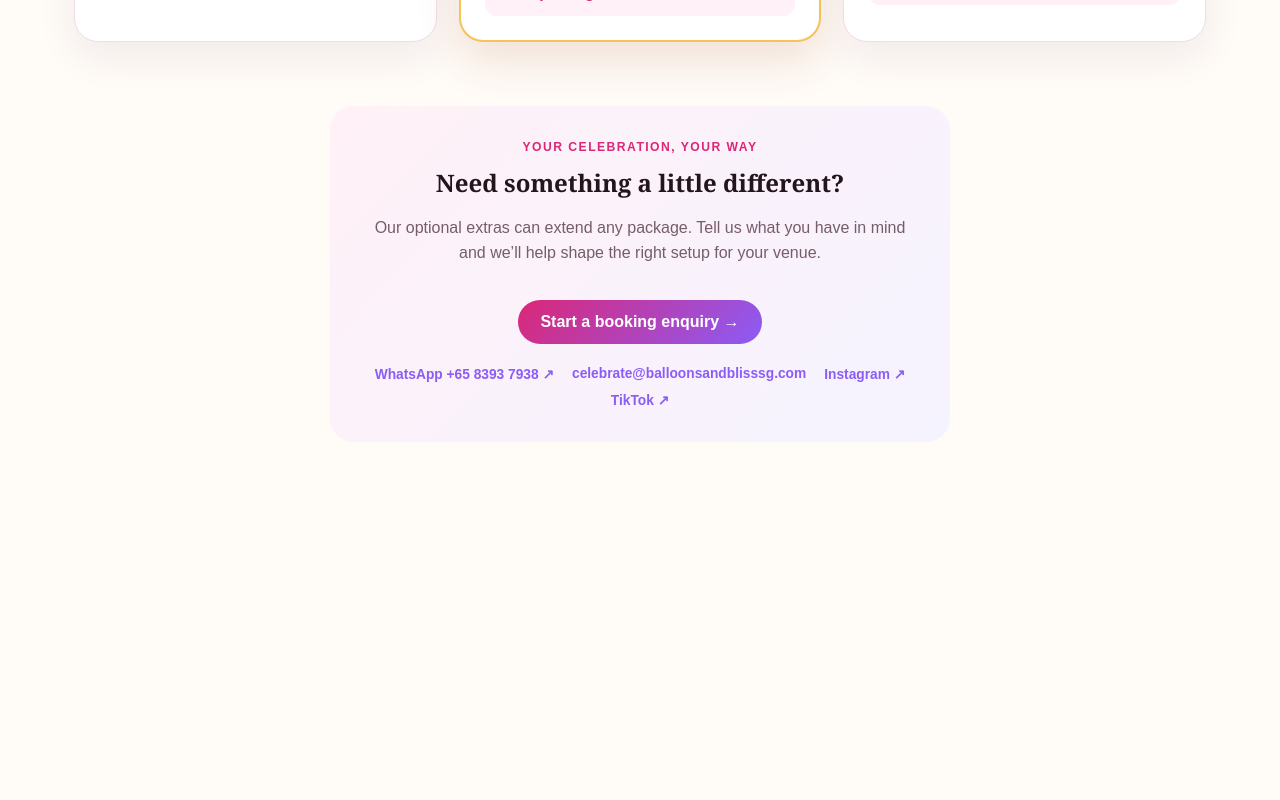
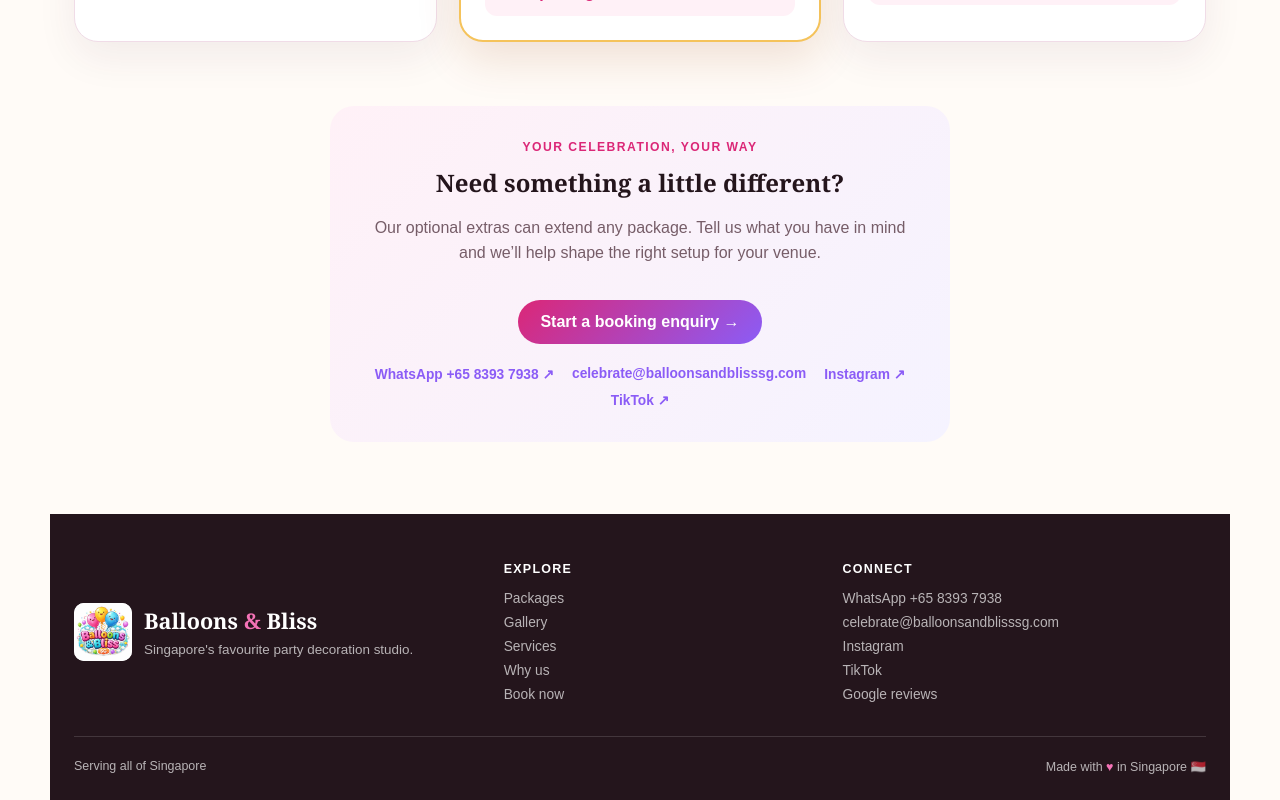
Before and after one commit to udaykanttiwari28-arch/Baloon-and-bliss, a Next.js app: page / in a window 1280 px wide. Shown: the part 2229-3029 px from the top of the page. Before the commit the page ends 2751 px from the top, so only its background shows below. Built offline with nearby package versions, Linux system fonts and the light colour scheme; no server answers.

Commit message:
Add consistent public site footer

```diff
--- a/app/booking/page.tsx
+++ b/app/booking/page.tsx
@@ -3,6 +3,7 @@ import { exampleCatalogue } from '../../src/catalogue/fixtures';
 import { getProductBySlug } from '../../src/catalogue/catalogue';
 import BookingForm from './booking-form';
 import SiteNav from '../../src/components/site-nav';
+import SiteFooter from '../../src/components/site-footer';
 
 export default async function BookingPage({
   searchParams,
@@ -22,6 +23,7 @@ export default async function BookingPage({
         <p className="lede">Share the essentials and our team will follow up with availability, setup details, and a confirmed quote.</p>
       </header>
       <BookingForm selectedProduct={product?.slug} />
+      <SiteFooter />
     </main>
   );
 }
--- a/app/catalogue/[slug]/page.tsx
+++ b/app/catalogue/[slug]/page.tsx
@@ -4,6 +4,7 @@ import { getProductBySlug } from '../../../src/catalogue/catalogue';
 import { exampleCatalogue } from '../../../src/catalogue/fixtures';
 import { getCatalogueProducts } from '../../../src/catalogue/storage';
 import SiteNav from '../../../src/components/site-nav';
+import SiteFooter from '../../../src/components/site-footer';
 
 export const dynamic = 'force-dynamic';
 
@@ -49,6 +50,7 @@ export default async function ProductPage({ params }: { params: Promise<{ slug:
           </div>
         </section>
       </div>
+      <SiteFooter />
     </main>
   );
 }
--- a/app/catalogue/page.tsx
+++ b/app/catalogue/page.tsx
@@ -2,6 +2,7 @@ import Link from 'next/link';
 import { listActiveProducts } from '../../src/catalogue/catalogue';
 import { getCatalogueProducts } from '../../src/catalogue/storage';
 import SiteNav from '../../src/components/site-nav';
+import SiteFooter from '../../src/components/site-footer';
 
 export const dynamic = 'force-dynamic';
 
@@ -30,7 +31,7 @@ export default async function CataloguePage() {
           <div><span className="benefit-icon">＋</span><strong>Complete venue styling</strong><small>Backdrops, balloons, entrance, wall, floor and dessert table decor.</small></div>
         </div>
       </section>
-      <section className="services-note" aria-label="Our services"><p className="eyebrow">Made for your moment</p><h2>More than balloons.</h2><p>Choose a package for a beautiful starting point, then personalise it with custom backdrops, themed cutouts, pedestals, number lights, welcome boards and thoughtful finishing touches. We provide stress-free setup and delivery at your venue across Singapore.</p>
+      <section className="services-note" id="services" aria-label="Our services"><p className="eyebrow">Made for your moment</p><h2>More than balloons.</h2><p>Choose a package for a beautiful starting point, then personalise it with custom backdrops, themed cutouts, pedestals, number lights, welcome boards and thoughtful finishing touches. We provide stress-free setup and delivery at your venue across Singapore.</p>
       </section>
       <section className="product-grid" id="packages" aria-label="Decoration packages">
         {products.map((product) => (
@@ -62,6 +63,7 @@ export default async function CataloguePage() {
           <a href="https://www.tiktok.com/@balloons_and_bliss_sg" target="_blank" rel="noreferrer">TikTok ↗</a>
         </div>
       </section>
+      <SiteFooter />
     </main>
   );
 }
--- a/app/gallery/page.tsx
+++ b/app/gallery/page.tsx
@@ -2,6 +2,7 @@ import Link from 'next/link';
 import { getCatalogueProducts } from '../../src/catalogue/storage';
 import { listActiveProducts } from '../../src/catalogue/catalogue';
 import SiteNav from '../../src/components/site-nav';
+import SiteFooter from '../../src/components/site-footer';
 
 export const dynamic = 'force-dynamic';
 
@@ -29,7 +30,8 @@ export default async function GalleryPage() {
       ) : (
         <div className="empty-card"><h2>Gallery coming soon</h2><p>We&apos;re preparing our celebration setups for you.</p></div>
       )}
-      <section className="closing-note"><p className="eyebrow">Ready to create yours?</p><h2>Let&apos;s make your celebration memorable.</h2><Link className="button" href="/booking">Start a booking enquiry →</Link><div className="contact-links" aria-label="Contact Balloons and Bliss"><a href="https://wa.me/6583937938" target="_blank" rel="noreferrer">WhatsApp +65 8393 7938 ↗</a><a href="mailto:celebrate@balloonsandblisssg.com">celebrate@balloonsandblisssg.com</a><a href="https://www.instagram.com/balloons_and_bliss_sg/" target="_blank" rel="noreferrer">Instagram ↗</a><a href="https://www.tiktok.com/@balloons_and_bliss_sg" target="_blank" rel="noreferrer">TikTok ↗</a></div></section>
+      <section className="closing-note"><p className="eyebrow">Ready to create yours?</p><h2>Let&apos;s make your celebration memorable.</h2><Link className="button" href="/booking">Start a booking enquiry →</Link></section>
+      <SiteFooter />
     </main>
   );
 }
--- a/app/globals.css
+++ b/app/globals.css
@@ -75,6 +75,7 @@ h2 { margin: 0 0 12px; font-family: Georgia, serif; }
 .closing-note p:not(.eyebrow) { color: var(--muted); line-height: 1.6; }
 .instagram-link { display: block; margin-top: 16px; color: var(--purple); font-weight: 700; text-decoration: none; }
 .contact-links { display: flex; justify-content: center; gap: 10px 18px; flex-wrap: wrap; margin-top: 22px; color: var(--purple); font-size: .86rem; font-weight: 700; }.contact-links a { text-decoration: none; }.contact-links a:hover { color: var(--pink); }
+.site-footer { margin: 72px -24px -80px; padding: 48px 24px 26px; background: var(--ink); color: rgba(255,255,255,.68); }.footer-inner { display: grid; grid-template-columns: 1.3fr 1fr 1.2fr; gap: 36px; max-width: 1180px; margin: 0 auto; padding-bottom: 34px; border-bottom: 1px solid rgba(255,255,255,.14); }.footer-brand { display: flex; align-items: center; gap: 12px; }.footer-brand img { width: 58px; height: 58px; object-fit: contain; border-radius: 10px; background: #fff; }.footer-brand strong { color: #fff; font-family: Georgia, serif; font-size: 1.35rem; }.footer-brand strong span { color: #f472b6; }.footer-brand p { margin: 7px 0 0; font-size: .84rem; }.footer-links { display: grid; align-content: start; gap: 9px; }.footer-links h2 { margin: 0 0 6px; color: #fff; font-family: Arial, sans-serif; font-size: .78rem; letter-spacing: .1em; text-transform: uppercase; }.footer-links a { color: rgba(255,255,255,.68); font-size: .86rem; text-decoration: none; }.footer-links a:hover { color: #f9a8d4; }.footer-bottom { display: flex; justify-content: space-between; gap: 16px; max-width: 1180px; margin: 22px auto 0; font-size: .78rem; }.footer-heart { color: #f472b6; }
 .price-on-request { display: inline-block; margin-left: 8px; padding: 5px 9px; border-radius: 999px; background: #fef3c7; color: #92400e; font-family: Arial, sans-serif; font-size: .7rem; font-weight: 700; vertical-align: middle; }
 .request-card { margin-top: 32px; padding: 22px; border: 1px solid var(--line); border-radius: 18px; background: #fff; }
 .booking-shell { max-width: 820px; }
@@ -134,5 +135,7 @@ input:focus, select:focus, textarea:focus { outline: 3px solid #fbcfe8; border-c
 @media (max-width: 760px) { .hero-header { grid-template-columns: 1fr; gap: 30px; } .hero-art { min-height: 250px; } .detail-grid { grid-template-columns: 1fr; gap: 30px; } .product-art-large { min-height: 260px; } .detail-gallery { max-height: none; } .why-section { grid-template-columns: 1fr; gap: 20px; }.why-intro { padding-right: 0; } }
 @media (max-width: 760px) { .benefit-strip { grid-template-columns: 1fr; } }
 @media (max-width: 560px) { .shell { padding: 20px 16px 56px; } .site-nav { margin-bottom: 48px; } .brand-logo { width: 62px; height: 62px; } .nav-links { gap: 10px; font-size: .76rem; } .hero-header { margin-bottom: 48px; } .form-grid { grid-template-columns: 1fr; } }
+@media (max-width: 760px) { .site-footer { margin-right: -16px; margin-left: -16px; padding-right: 16px; padding-left: 16px; }.footer-inner { grid-template-columns: 1fr 1fr; }.footer-brand { grid-column: 1 / -1; } }
+@media (max-width: 480px) { .footer-inner { grid-template-columns: 1fr; gap: 26px; }.footer-brand { grid-column: auto; }.footer-bottom { flex-direction: column; } }
 @media (max-width: 560px) { .why-section .benefit-strip { grid-template-columns: 1fr; }.services-note { padding: 24px 20px; } }
 @media (max-width: 420px) { .gallery-grid { column-count: 1; } }
--- /dev/null
+++ b/src/components/site-footer.tsx
@@ -0,0 +1,14 @@
+import Link from 'next/link';
+
+export default function SiteFooter() {
+  return (
+    <footer className="site-footer">
+      <div className="footer-inner">
+        <div className="footer-brand"><img src="/logo.png" alt="Balloons & Bliss SG" /><div><strong>Balloons <span>&amp;</span> Bliss</strong><p>Singapore&apos;s favourite party decoration studio.</p></div></div>
+        <div className="footer-links"><h2>Explore</h2><Link href="/catalogue#packages">Packages</Link><Link href="/gallery">Gallery</Link><Link href="/catalogue#services">Services</Link><Link href="/catalogue#why-bliss">Why us</Link><Link href="/booking">Book now</Link></div>
+        <div className="footer-links"><h2>Connect</h2><a href="https://wa.me/6583937938" target="_blank" rel="noreferrer">WhatsApp +65 8393 7938</a><a href="mailto:celebrate@balloonsandblisssg.com">celebrate@balloonsandblisssg.com</a><a href="https://www.instagram.com/balloons_and_bliss_sg/" target="_blank" rel="noreferrer">Instagram</a><a href="https://www.tiktok.com/@balloons_and_bliss_sg" target="_blank" rel="noreferrer">TikTok</a><a href="https://www.google.com/search?q=balloons+and+bliss+sg+reviews" target="_blank" rel="noreferrer">Google reviews</a></div>
+      </div>
+      <div className="footer-bottom"><span>Serving all of Singapore</span><span>Made with <span className="footer-heart">♥</span> in Singapore 🇸🇬</span></div>
+    </footer>
+  );
+}
```
